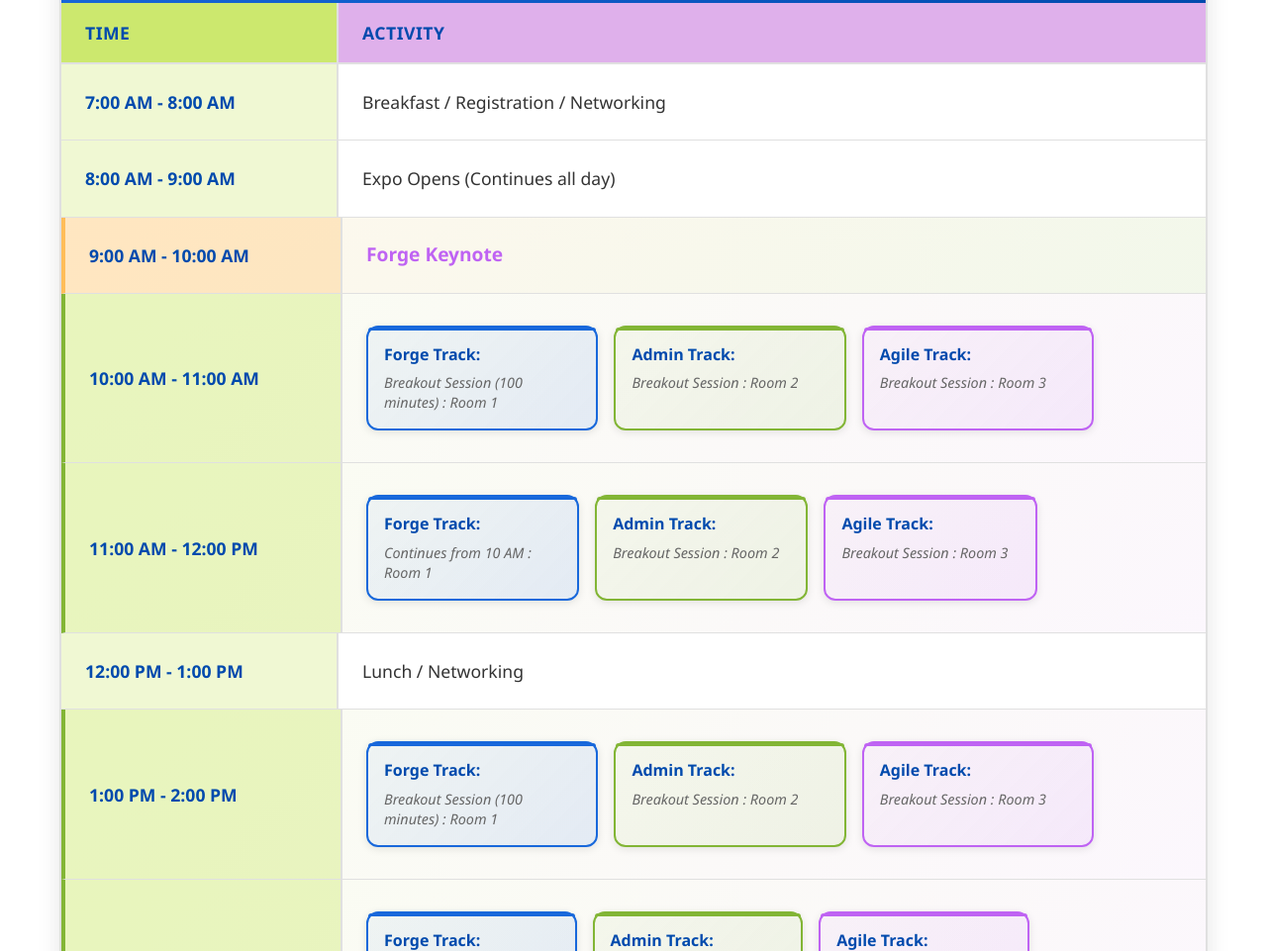
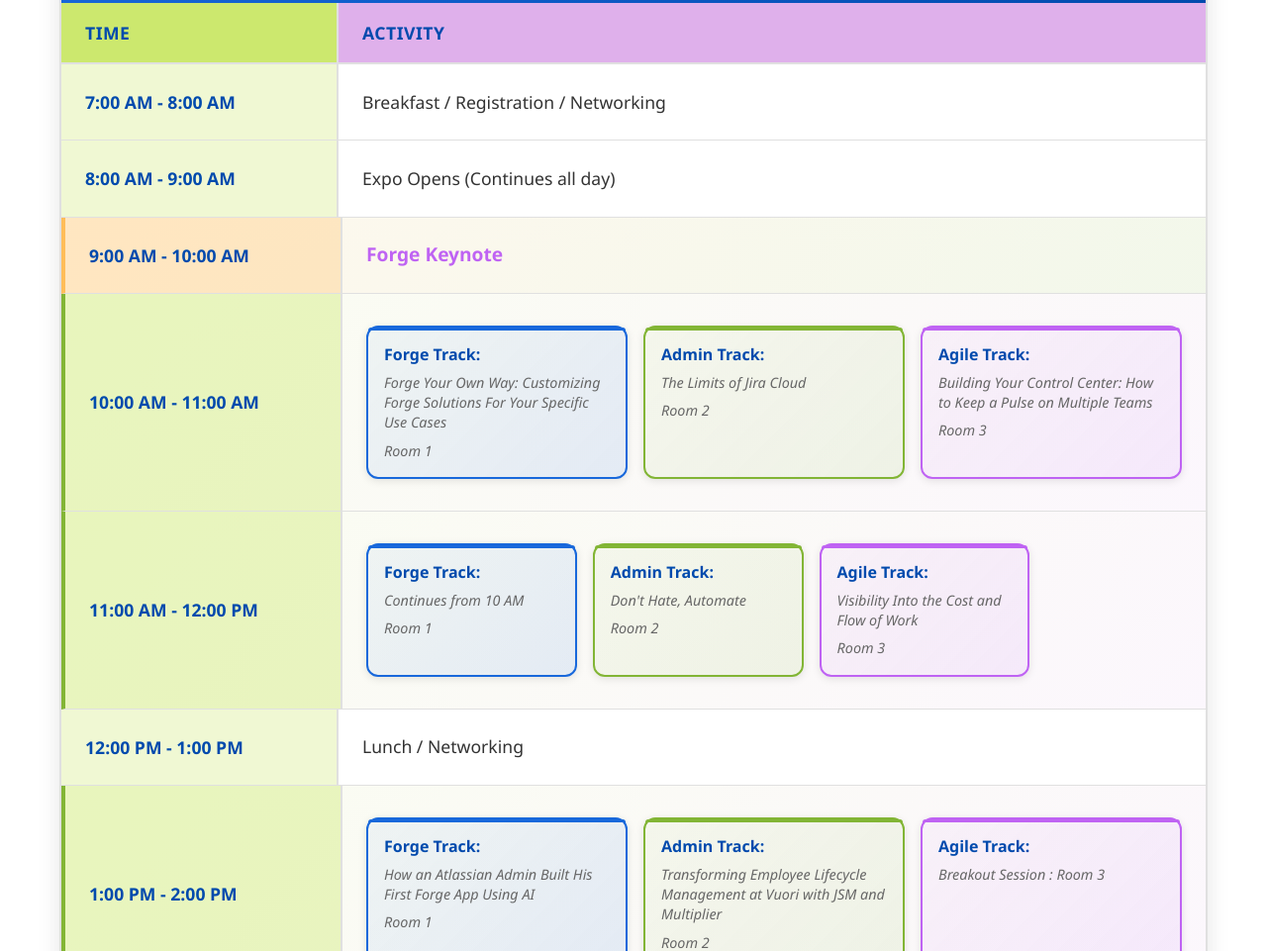
Before and after one commit to lina-dev-code/atlassianBuildersSummit, a plain HTML site: page index.html in a window 1280 px wide. Shown: the part 1839-2800 px from the top of the page at 99% size. Drawn offline with Linux system fonts and the light colour scheme.

Commit message:
Add files via upload
Added titles to workshops

```diff
--- a/index.html
+++ b/index.html
@@ -29,7 +29,7 @@
 
             <div class="hero-cta">
                 <a href="https://ace.atlassian.com/events/details/atlassian-aaa-atlassian-admins-alliance-presents-atlassian-builders-summit/" class="hero-cta-button" target="_blank">
-                    🚀 Register Now - Limited Spots Available!
+                    🚀 Register Now - Limited Spots Available! 🚀
                 </a>
                 <p class="cta-subtext">Secure your spot at the premier Atlassian CLC event</p>
             </div>
@@ -132,13 +132,16 @@
                             <div class="agenda-activity">
                                 <div class="track-container">
                                     <div class="track-item">
-                                        <strong>Forge Track:</strong> <em>Breakout Session (100 minutes) : Room 1</em>
+                                        <strong>Forge Track:</strong> <em>Forge Your Own Way: Customizing Forge Solutions For Your Specific Use Cases</em>
+                                        <em>Room 1</em>
                                     </div>
                                     <div class="track-item">
-                                        <strong>Admin Track:</strong> <em>Breakout Session : Room 2</em>
+                                        <strong>Admin Track:</strong> <em>The Limits of Jira Cloud</em>
+                                        <em>Room 2</em>
                                     </div>
                                     <div class="track-item">
-                                        <strong>Agile Track:</strong> <em>Breakout Session : Room 3</em>
+                                        <strong>Agile Track:</strong> <em>Building Your Control Center: How to Keep a Pulse on Multiple Teams</em>
+                                        <em>Room 3</em>
                                     </div>
                                 </div>
                             </div>
@@ -149,13 +152,16 @@
                             <div class="agenda-activity">
                                 <div class="track-container">
                                     <div class="track-item">
-                                        <strong>Forge Track:</strong> <em>Continues from 10 AM : Room 1</em>
+                                        <strong>Forge Track:</strong> <em>Continues from 10 AM</em>
+                                        <em>Room 1</em>
                                     </div>
                                     <div class="track-item">
-                                        <strong>Admin Track:</strong> <em>Breakout Session : Room 2</em>
+                                        <strong>Admin Track:</strong> <em>Don't Hate, Automate</em>
+                                        <em>Room 2</em>
                                     </div>
                                     <div class="track-item">
-                                        <strong>Agile Track:</strong> <em>Breakout Session : Room 3</em>
+                                        <strong>Agile Track:</strong> <em>Visibility Into the Cost and Flow of Work</em>
+                                        <em>Room 3</em>
                                     </div>
                                 </div>
                             </div>
@@ -171,10 +177,12 @@
                             <div class="agenda-activity">
                                 <div class="track-container">
                                     <div class="track-item">
-                                        <strong>Forge Track:</strong> <em>Breakout Session (100 minutes) : Room 1</em>
+                                        <strong>Forge Track:</strong> <em>How an Atlassian Admin Built His First Forge App Using AI</em>
+                                        <em>Room 1</em>
                                     </div>
                                     <div class="track-item">
-                                        <strong>Admin Track:</strong> <em>Breakout Session : Room 2</em>
+                                        <strong>Admin Track:</strong> <em>Transforming Employee Lifecycle Management at Vuori with JSM and Multiplier</em>
+                                        <em>Room 2</em>
                                     </div>
                                     <div class="track-item">
                                         <strong>Agile Track:</strong> <em>Breakout Session : Room 3</em>
@@ -188,13 +196,16 @@
                             <div class="agenda-activity">
                                 <div class="track-container">
                                     <div class="track-item">
-                                        <strong>Forge Track:</strong> <em>Continues from 1 PM : Room 1</em>
+                                        <strong>Forge Track:</strong> <em>Continues from 1 PM</em>
+                                        <em>Room 1</em>
                                     </div>
                                     <div class="track-item">
-                                        <strong>Admin Track:</strong> <em>Breakout Session : Room 2</em>
+                                        <strong>Admin Track:</strong> <em>Beyond the Configuration: Practicing Empathy as Atlassian Admins and Developers</em>
+                                        <em>Room 2</em>
                                     </div>
                                     <div class="track-item">
-                                        <strong>Agile Track:</strong> <em>Breakout Session : Room 3</em>
+                                        <strong>Agile Track:</strong> <em>Jira Boards Unlocked</em>
+                                        <em>Room 3</em>
                                     </div>
                                 </div>
                             </div>
@@ -212,13 +223,16 @@
                             <div class="agenda-activity">
                                 <div class="track-container">
                                     <div class="track-item">
-                                        <strong>Forge Track:</strong> <em>Breakout Session : Room 1</em>
+                                        <strong>Forge Track:</strong> <em>Mistakes Were Made (and Apps Were Built): Your First Forge App from Zero to Marketplace-Ready</em>
+                                        <em>Room 1</em>
                                     </div>
                                     <div class="track-item">
-                                        <strong>Admin Track:</strong> <em>Breakout Session : Room 2</em>
+                                        <strong>Admin Track:</strong> <em>Following the Happy Path - building workflows that work for your teams</em>
+                                        <em>Room 2</em>
                                     </div>
                                     <div class="track-item">
-                                        <strong>Agile Track:</strong> <em>Breakout Session : Room 3</em>
+                                        <strong>Agile Track:</strong> <em>From Growing Pains to Process Gains</em>
+                                        <em>Room 3</em>
                                     </div>
                                 </div>
                             </div>
@@ -286,13 +300,16 @@
             <div class="agenda-activity">
                 <div class="track-container">
                     <div class="track-item">
-                        <strong>Forge Track:</strong> <em>Breakout Session (100 minutes): Room 1</em>
+                        <strong>Forge Track:</strong> <em>Enhance Your Confluence Pages: Forge-Powered Integrations with External Tools</em>
+                        <em>Room 1</em>
                     </div>
                     <div class="track-item">
-                        <strong>Admin Track:</strong> <em>Breakout Session : Room 2</em>
+                        <strong>Admin Track:</strong> <em>Build Jira Processes Your Team Will Actually Use (And Won’t Outgrow)</em>
+                        <em>Room 2</em>
                     </div>
                     <div class="track-item">
-                        <strong>Agile Agile Track:</strong> <em>Breakout Session : Room 3</em>
+                        <strong>Agile Agile Track:</strong> <em>Jira Basics That Go Overlooked</em>
+                        <em>Room 3</em>
                     </div>
                 </div>
             </div>
@@ -303,13 +320,16 @@
             <div class="agenda-activity">
                 <div class="track-container">
                     <div class="track-item">
-                        <strong>Forge Track:</strong> <em>Continues from 10 AM : Room 1</em>
+                        <strong>Forge Track:</strong> <em>Continues from 10 AM</em>
+                        <em>Room 1</em>
                     </div>
                     <div class="track-item">
-                        <strong>Admin Track:</strong> <em>Breakout Session : Room 2</em>
+                        <strong>Admin Track:</strong> <em>Optimizing Resource Tracking in Jira Cloud</em>
+                        <em>Room 2</em>
                     </div>
                     <div class="track-item">
-                        <strong>Agile Agile Track:</strong> <em>Breakout Session : Room 3</em>
+                        <strong>Agile Agile Track:</strong> <em>Agile Governance: Where Jira, Compliance, and Security Align</em>
+                        <em>Room 3</em>
                     </div>
                 </div>
             </div>
@@ -325,13 +345,16 @@
             <div class="agenda-activity">
                 <div class="track-container">
                     <div class="track-item">
-                        <strong>Forge Track:</strong> <em>Breakout Session (100 minutes) : Room 1</em>
+                        <strong>Forge Track:</strong> <em>The End of ‘Where’s the Form?’ Smart JSM Portals with Rovo & Forge</em>
+                        <em>Room 1</em>
                     </div>
                     <div class="track-item">
-                        <strong>Admin Track:</strong> <em>Breakout Session : Room 2</em>
+                        <strong>Admin Track:</strong> <em>Hacking Atlassian Cloud APIs for Fun and Productivity</em>
+                        <em>Room 2</em>
                     </div>
                     <div class="track-item">
-                        <strong>Agile Agile Track:</strong> <em>Breakout Session : Room 3</em>
+                        <strong>Agile Agile Track:</strong> <em>Jira for Non-Techies: Project Management Without the Jargon</em>
+                        <em>Room 3</em>
                     </div>
                 </div>
             </div>
@@ -342,13 +365,15 @@
             <div class="agenda-activity">
                 <div class="track-container">
                     <div class="track-item">
-                        <strong>Forge Track:</strong> <em>Continues from 1 PM : Room 1</em>
+                        <strong>Forge Track:</strong> <em>Continues from 1 PM</em>
+                        <em>Room 1</em>
                     </div>
                     <div class="track-item">
-                        <strong>Admin Track:</strong> <em>Breakout Session : Room 2</em>
+                        <strong>Admin Track:</strong> <em>Back to the Basics</em>
+                        <em>Room 2</em>
                     </div>
                     <div class="track-item">
-                        <strong>Agile Agile Track:</strong> <em>Breakout Session : Room 3</em>
+                        <strong>Agile Agile Track:</strong> <em>How To Track All The Work using Jira Plans</em>
                     </div>
                 </div>
             </div>
@@ -405,7 +430,8 @@
             <h3 class="speaker-name">Alex Ortiz</h3>
         </div>
 
-        <div class="speaker-card" data-bio="Comming Soon">
+        <div class="speaker-card" data-bio="Alex is the IT Director at Vuori where he manages multiple teams within the Corporate side of the company including the Service Desk, Client Management, Asset and Procurement and Executive Support.
+        Alex is a technology leader who has been in information technology in a variety of industries during his 14 years career. From social media with Twitter to aerospace in orbit with SpaceX and now fashion at Vuori, he has used his experience to bring Jira best practices to his orgnization wherever he went.">
             <img src="speakers/AlexStillings.png" alt="Alex Stillings" class="speaker-photo">
             <h3 class="speaker-name">Alex Stillings</h3>
         </div>
```
